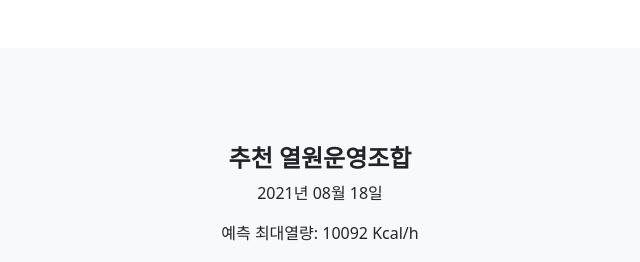
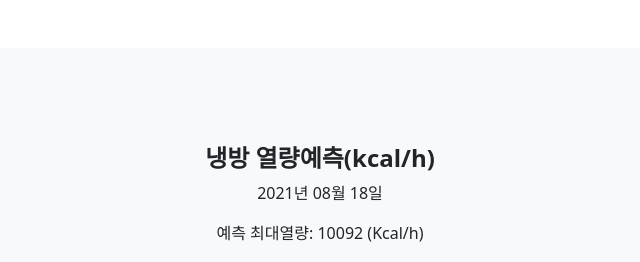
Before and after one commit to br011503/borame, a Django app: page /hvac/ in a window 1280 px wide. Shown: the part 56-318 px from the top of the page, without its empty margins (320-960 px from the left). Run offline with Django 3.2, Linux system fonts and the light colour scheme; some libraries are stand-ins or nearby versions.

Commit message:
Update page_hvac.html

```diff
--- a/hvac/templates/tables/page_hvac.html
+++ b/hvac/templates/tables/page_hvac.html
@@ -36,9 +36,9 @@
             <div class="container px-lg-5">
                 <div class="p-2 p-lg-5 bg-light rounded-3 text-center">
                     <div class="m-3 m-lg-5">
-                        <h2 class="fs-4 fw-bold"> 추천 열원운영조합 </h2>
+                        <h2 class="fs-4 fw-bold"> 냉방 열량예측(kcal/h) </h2>
                         <p class="fs-6"> 2021년 08월 18일 </p>
-                        <p class="fs-6"> 예측 최대열량: 10092 Kcal/h </p>
+                        <p class="fs-6"> 예측 최대열량: 10092 (Kcal/h) </p>
                         <script src="https://cdnjs.cloudflare.com/ajax/libs/Chart.js/2.4.0/Chart.min.js"></script>
                             <div>
                                 <canvas id="myChart" width="200" height="200">
```
